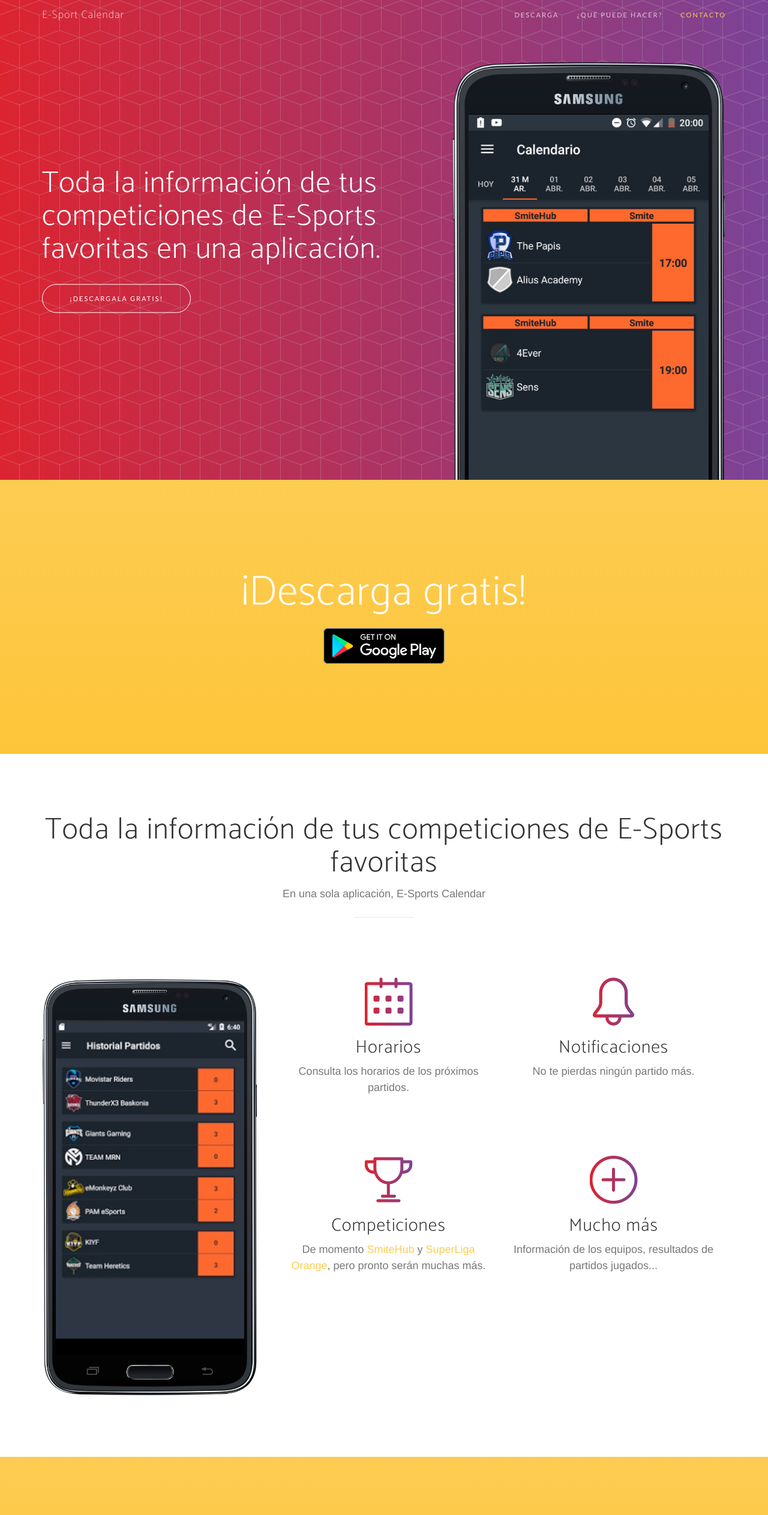
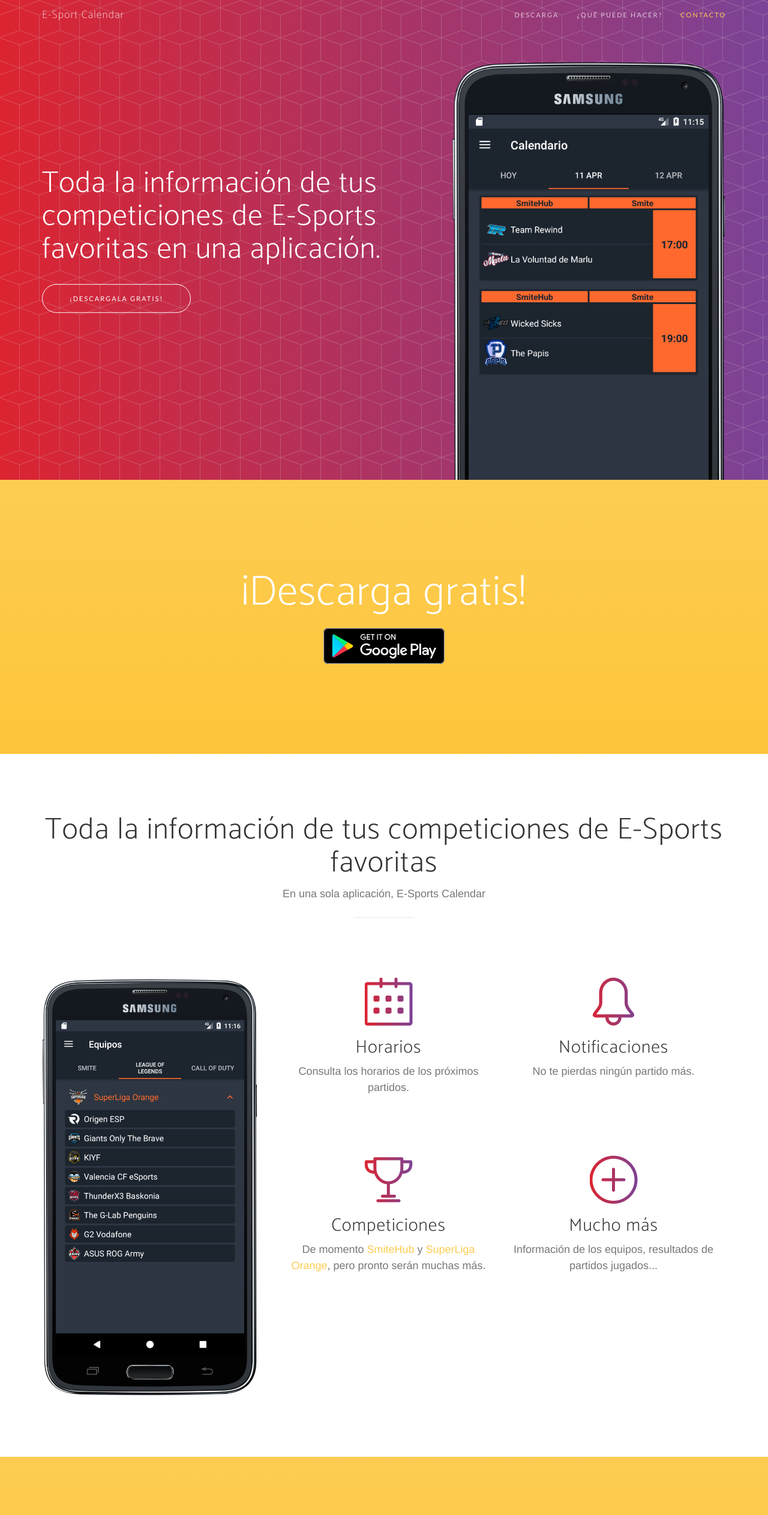
Before and after one commit to sm-2/Landing, a website: page index.html in a window 1280 px wide. Shown: the top 2526 px of the page at 60% size. Drawn offline with nearby package versions, Linux system fonts and the light colour scheme; files that its build step writes are made by us from their sources; a web font is replaced by a local one.

Commit message:
imágenes actualizadas

```diff
--- a/index.html
+++ b/index.html
@@ -97,7 +97,7 @@
                             <div class="device">
                                 <div class="screen">
                                     <!-- Demo image for screen mockup, you can put an image here, some HTML, an animation, video, or anything else! -->
-                                    <img src="img/screen-2.jpg" class="img-responsive" alt="">
+                                    <img src="img/screen-1.png" class="img-responsive" alt="">
                                 </div>
                                 <div class="button">
                                     <!-- You can hook the "home button" to some JavaScript events or just remove it -->
@@ -142,7 +142,7 @@
                             <div class="device">
                                 <div class="screen">
                                     <!-- Demo image for screen mockup, you can put an image here, some HTML, an animation, video, or anything else! -->
-                                    <img src="img/screen-1.jpg" class="img-responsive" alt=""> </div>
+                                    <img src="img/screen-2.png" class="img-responsive" alt=""> </div>
                                 <div class="button">
                                     <!-- You can hook the "home button" to some JavaScript events or just remove it -->
                                 </div>
```
Also changed, not shown: img/screen-1.jpg (deleted), img/screen-1.png (added), img/screen-2.jpg (deleted), img/screen-2.png (added).
